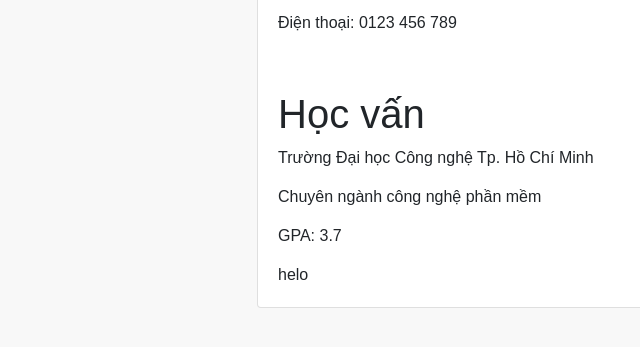
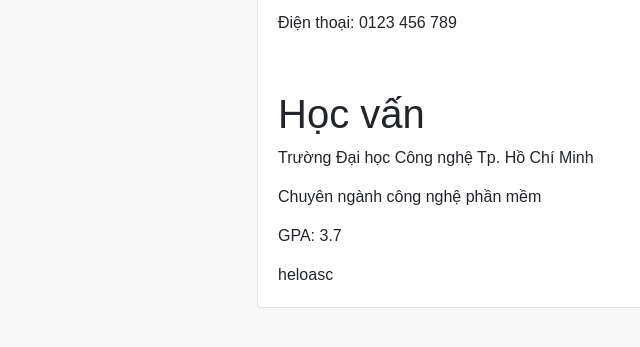
Before and after one commit to kietdang8856/2011068856-DangTuanKiet-Case1, a plain HTML site: page index.html in a window 1280 px wide. Shown: the part 335-682 px from the top of the page, 113-753 px from the left. Drawn offline with nearby package versions, Linux system fonts and the light colour scheme; a script that the page names is missing.

Commit message:
conlfict

```diff
--- a/index.html
+++ b/index.html
@@ -34,7 +34,7 @@
                             <p>Trường Đại học Công nghệ Tp. Hồ Chí Minh</p>
                             <p>Chuyên ngành công nghệ phần mềm</p>
                             <p>GPA: 3.7</p>
-                        helo
+                        heloasc
                     </div>
                 </div>
             </div>
```
